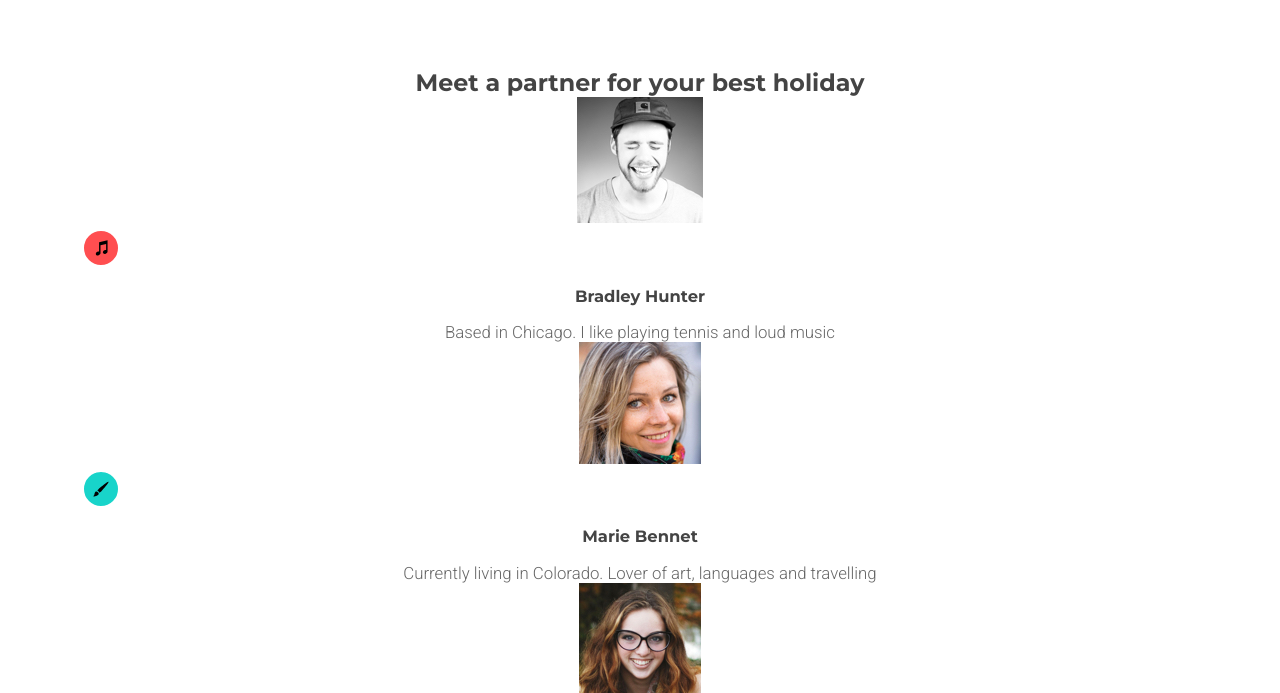
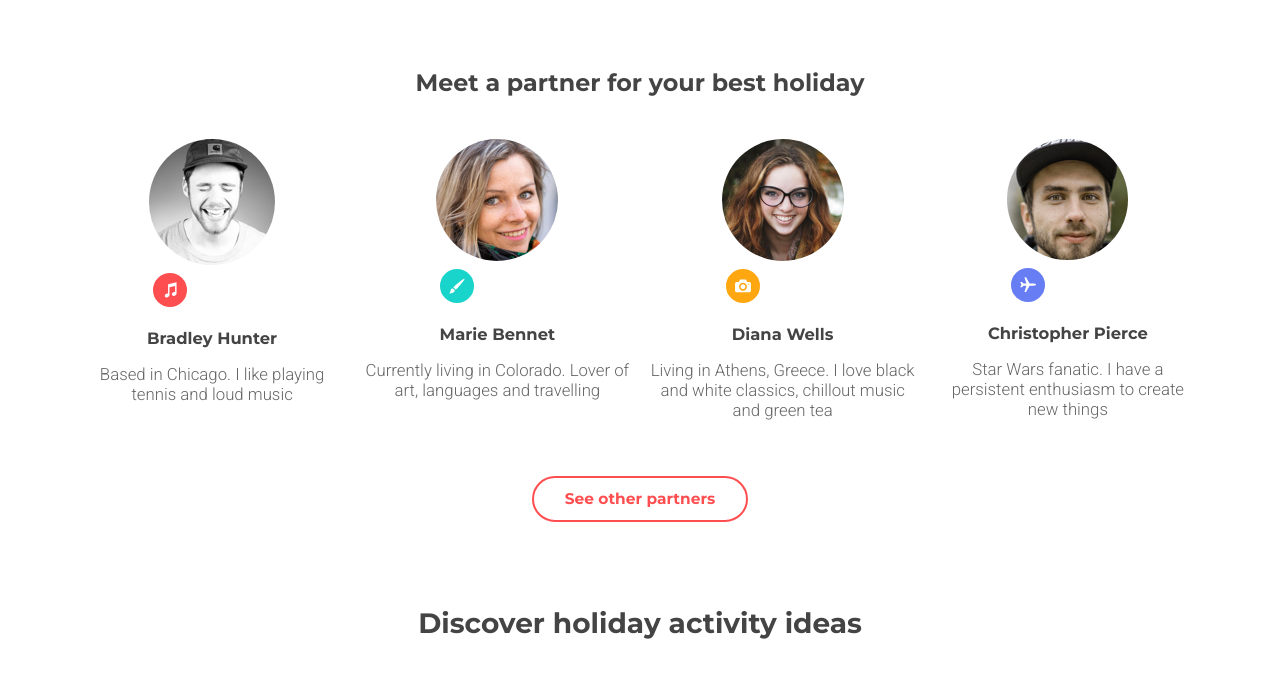
Before and after one commit to MichaelIan007/limaBeanProject, a plain HTML site: page index.html in a window 1280 px wide. Shown: the part 798-1491 px from the top of the page. Drawn offline with Linux system fonts and the light colour scheme.

Commit message:
Changed 1 styling factor

```diff
--- a/css/main.css
+++ b/css/main.css
@@ -250,33 +250,33 @@ footer a:hover:after {
     font-size: 1.2em;
     color: #666666;
 }
-.partners-p {
+.grid-p {
     display: grid;
     grid-template-columns: repeat(4, 1fr);
     grid-gap: 1.5em;
     margin: 3em auto;
 }
-.partners-p:hover .partner {
+.partners:hover .partner {
     opacity: 0.7;
 }
-.partners-p .partner {
+.partners .partner {
     transition: opacity 500ms cubic-bezier(0.5, 0, 0.2, 1);
 }
-.partners-p .partner:hover {
+.partners .partner:hover {
     opacity: 1 !important;
 }
-.partners-p .profile {
+.partners .profile {
     position: relative;
     width: fit-content;
     margin: 0 auto;
 }
-.partners-p .profile img {
+.partners .profile img {
     max-width: 100%;
     width: auto;
     height: auto;
     border-radius: 50%;
 }
-.partners-p .profile svg g {
+.partners .profile svg g {
     fill: #fff;
 }
 .ideas {
```
